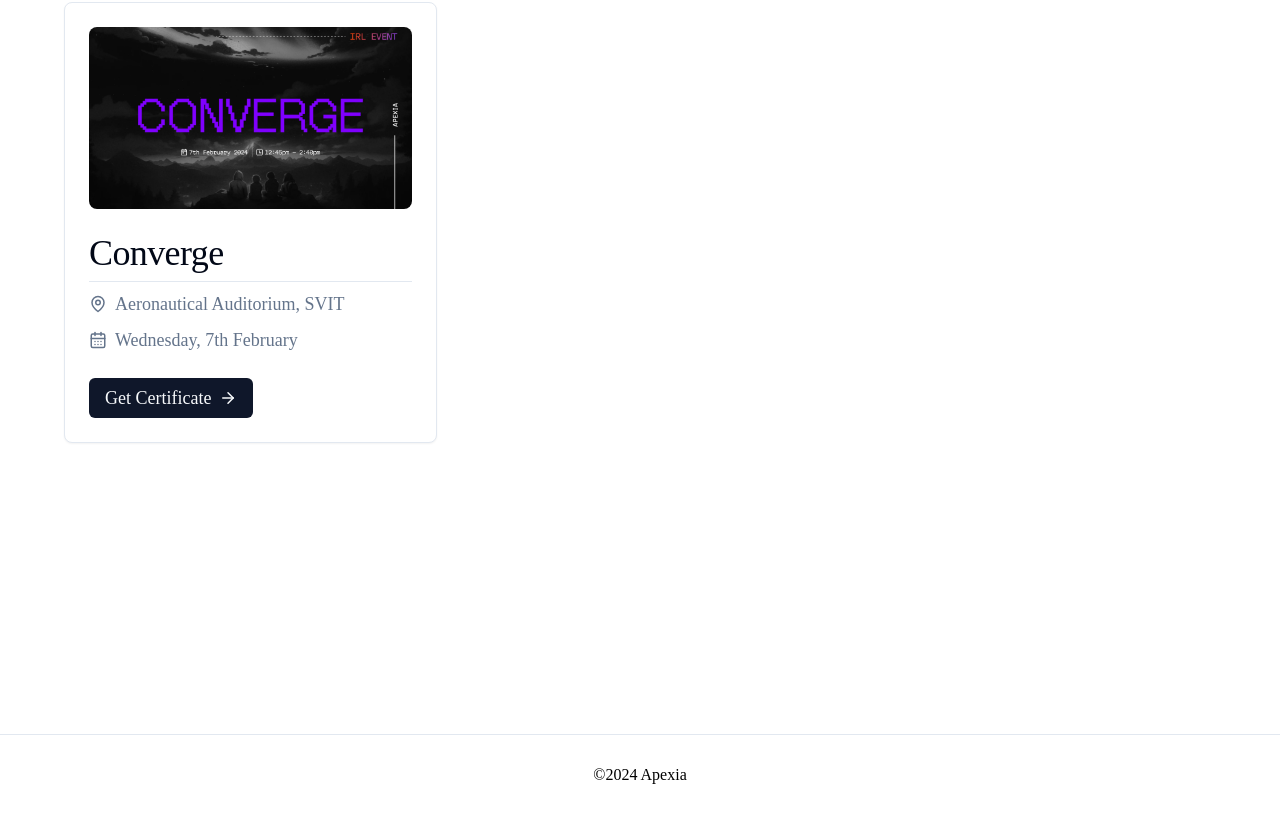
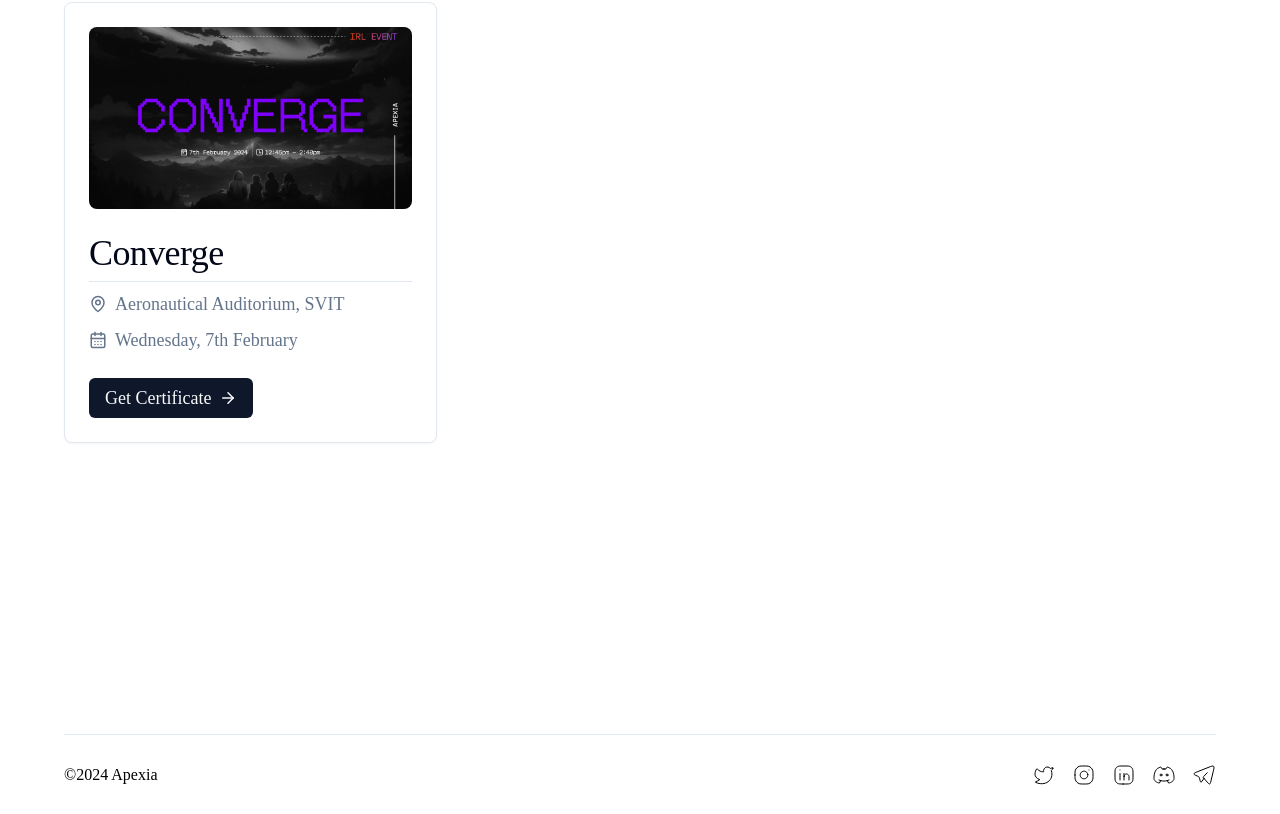
Before and after one commit to Apexia-Community/Apexia-Certificate, a Next.js app: page / in a window 1280 px wide. Shown: the part 215-1029 px from the top of the page. Built offline with nearby package versions, Linux system fonts and the light colour scheme; no server answers; a web font is replaced by a local one.

Commit message:
Added Socials

```diff
--- a/components/universal/Footer.tsx
+++ b/components/universal/Footer.tsx
@@ -2,8 +2,35 @@ export default function Footer() {
     const year = new Date().getFullYear();
 
     return (
-        <footer className="flex justify-center items-center w-full h-20 border-t text-black  dark:text-white mt-10">
+        <footer className="flex justify-between w-full max-w-[90%] mx-auto items-center h-20 border-t text-black  dark:text-white mt-10">
             <p className="text-center">©{year} Apexia</p>
+            <div className="flex gap-4 justify-end">
+                        <a href="https://www.x.com/apexia_club/" target="_blank" rel="noopener noreferrer" className="flex items-center justify-center cursor-pointer ">
+                            <svg xmlns="http://www.w3.org/2000/svg" width="24" height="24" viewBox="0 0 24 24" fill="none" className="stroke-black dark:stroke-white">
+                                <path d="M20.9608 5.25489C21.1399 4.84457 20.6691 4.49899 20.2745 4.71049C19.6557 5.04213 19.0045 5.31177 18.3302 5.5148C15.6161 2.12518 10.94 4.97882 11.631 8.63441C11.6534 8.75303 11.5652 8.86786 11.4445 8.86559C8.90196 8.81779 7.10701 7.99065 5.37498 6.04184C5.12908 5.76516 4.69391 5.7782 4.50788 6.09821C3.36354 8.06663 0.538612 14.1724 7.80588 16.6205C6.38468 17.5852 4.53053 18.4045 3.58068 18.7963C3.34575 18.8932 3.33572 19.2266 3.56743 19.3309C13.0505 23.6026 22.2799 17.3808 19.3574 7.58866C20.0384 6.91712 20.5813 6.12419 20.9608 5.25489Z"  stroke-width="1" stroke-linecap="round" stroke-linejoin="round" />
+                            </svg>
+                        </a>
+                        <a href="https://www.instagram.com/apexia_club/" target="_blank" rel="noopener noreferrer" className="flex items-center justify-center cursor-pointer ">
+                            <svg xmlns="http://www.w3.org/2000/svg" width="24" height="24" viewBox="0 0 24 24" fill="none" className="stroke-black dark:stroke-white">
+                                <path d="M16.9999 6.99945H17.0099M2.99994 12C2.99994 9.48639 2.99994 8.22958 3.35348 7.21924C3.9867 5.40959 5.40953 3.98676 7.21918 3.35354C8.22952 3 9.48633 3 11.9999 3C14.5135 3 15.7703 3 16.7807 3.35354C18.5903 3.98676 20.0131 5.40959 20.6464 7.21924C20.9999 8.22958 20.9999 9.48639 20.9999 12C20.9999 14.5136 20.9999 15.7704 20.6464 16.7808C20.0131 18.5904 18.5903 20.0132 16.7807 20.6465C15.7703 21 14.5135 21 11.9999 21C9.48633 21 8.22952 21 7.21918 20.6465C5.40953 20.0132 3.9867 18.5904 3.35348 16.7808C2.99994 15.7704 2.99994 14.5136 2.99994 12ZM15.7774 11.4398C15.8952 12.2344 15.7595 13.0458 15.3895 13.7588C15.0196 14.4718 14.4343 15.0499 13.7168 15.4111C12.9993 15.7722 12.1862 15.8979 11.3932 15.7703C10.6002 15.6427 9.86762 15.2683 9.29965 14.7003C8.73168 14.1323 8.35726 13.3997 8.22966 12.6067C8.10205 11.8137 8.22775 11.0006 8.58887 10.2831C8.94999 9.56564 9.52816 8.98031 10.2411 8.61036C10.9541 8.24042 11.7655 8.1047 12.56 8.22253C13.3705 8.3427 14.1208 8.72036 14.7002 9.29971C15.2795 9.87907 15.6572 10.6294 15.7774 11.4398Z"  stroke-width="1" stroke-linecap="round" stroke-linejoin="round" />
+                            </svg>
+                        </a>
+                        <a href="https://www.linkedin.com/in/apexiaclub" target="_blank" rel="noopener noreferrer" className="flex items-center justify-center cursor-pointer  ">
+                            <svg xmlns="http://www.w3.org/2000/svg" width="24" height="24" viewBox="0 0 24 24" fill="none" className="stroke-black dark:stroke-white" >
+                                <path d="M17 17V13.5C17 12.1193 15.8807 11 14.5 11C13.1193 11 12 12.1193 12 13.5M12 13.5V17M12 13.5V10.5M8 10.5V17M8 7V7.01M11 21H13C15.8003 21 17.2004 21 18.27 20.455C19.2108 19.9757 19.9757 19.2108 20.455 18.27C21 17.2004 21 15.8003 21 13V11C21 8.19974 21 6.79961 20.455 5.73005C19.9757 4.78924 19.2108 4.02433 18.27 3.54497C17.2004 3 15.8003 3 13 3H11C8.19974 3 6.79961 3 5.73005 3.54497C4.78924 4.02433 4.02433 4.78924 3.54497 5.73005C3 6.79961 3 8.19974 3 11V13C3 15.8003 3 17.2004 3.54497 18.27C4.02433 19.2108 4.78924 19.9757 5.73005 20.455C6.79961 21 8.19974 21 11 21Z"  stroke-width="1" stroke-linecap="round" stroke-linejoin="round" />
+                            </svg>
+                        </a>
+                        <a href="https://discord.gg/paUBRQB2jC" target="_blank" rel="noopener noreferrer" className="flex items-center justify-center cursor-pointer ">
+                            <svg xmlns="http://www.w3.org/2000/svg" width="24" height="24" viewBox="0 0 24 24" fill="none" className="stroke-black dark:stroke-white">
+                                <path d="M11 5.99991H13.6929C13.8829 5.99991 14.0565 5.89225 14.1409 5.72204L14.8191 4.35434C14.9221 4.14663 15.1533 4.03755 15.3761 4.10146C16.0315 4.2894 17.4069 4.74283 18.5042 5.49991C22.3682 8.39714 22.0078 14.8896 21.9786 16.2608C21.9768 16.3445 21.9554 16.427 21.9142 16.4999C19.9311 19.9999 16.491 19.9999 16.491 19.9999L15.3248 17.5737M13 5.99991H10.3119C10.1224 5.99991 9.94909 5.8927 9.86449 5.72306L9.18127 4.35311C9.07799 4.14602 8.84722 4.03743 8.62476 4.10121C7.96978 4.28899 6.59358 4.74248 5.49577 5.49991C1.6318 8.39714 1.99218 14.8896 2.0214 16.2608C2.02319 16.3445 2.04456 16.427 2.08583 16.4999C4.06894 19.9999 7.50897 19.9999 7.50897 19.9999L8.67893 17.5733M7.00128 16.9999C7.60094 17.2247 8.15567 17.4158 8.67893 17.5733M17.0038 16.9999C16.4036 17.2249 15.8485 17.4162 15.3248 17.5737M8.67893 17.5733C11.1232 18.3086 12.8808 18.3088 15.3248 17.5737M10.0021 11.9999C10.0021 12.5522 9.55422 12.9999 9.00179 12.9999C8.44937 12.9999 8.00154 12.5522 8.00154 11.9999C8.00154 11.4476 8.44937 10.9999 9.00179 10.9999C9.55422 10.9999 10.0021 11.4476 10.0021 11.9999ZM16.0036 11.9999C16.0036 12.5522 15.5558 12.9999 15.0033 12.9999C14.4509 12.9999 14.0031 12.5522 14.0031 11.9999C14.0031 11.4476 14.4509 10.9999 15.0033 10.9999C15.5558 10.9999 16.0036 11.4476 16.0036 11.9999Z"  stroke-width="1" stroke-linecap="round" stroke-linejoin="round" />
+                            </svg>
+                        </a>
+                        <a href="https://t.me/apexia_club" target="_blank" rel="noopener noreferrer" className="flex items-center justify-center cursor-pointer ">
+                            <svg xmlns="http://www.w3.org/2000/svg" width="24" height="24" viewBox="0 0 24 24" fill="none" className="stroke-black dark:stroke-white">
+                                <path d="M11.9854 15.4083L15.2268 19.0936C16.4277 20.4589 17.0282 21.1416 17.6567 20.9754C18.2852 20.8092 18.5008 19.9108 18.9318 18.1138L21.3229 8.1459C21.9868 5.37832 22.3187 3.99454 21.5808 3.312C20.843 2.62947 19.564 3.13725 17.0061 4.15282L5.13876 8.86449C3.09293 9.67674 2.07001 10.0829 2.00507 10.7808C1.99842 10.8522 1.99831 10.9241 2.00474 10.9955C2.06754 11.6937 3.08921 12.1033 5.13255 12.9223C6.05838 13.2934 6.5213 13.479 6.8532 13.8344C6.89052 13.8743 6.9264 13.9157 6.96078 13.9584C7.26658 14.3384 7.39709 14.8371 7.65808 15.8344L8.14653 17.701C8.4005 18.6715 8.52749 19.1568 8.86008 19.223C9.19267 19.2891 9.48225 18.8867 10.0614 18.0819L11.9854 15.4083ZM11.9854 15.4083L11.6676 15.0771C11.3059 14.7001 11.1251 14.5117 11.1251 14.2775C11.1251 14.0433 11.3059 13.8548 11.6676 13.4778L15.2406 9.75409" stroke-width="1" stroke-linecap="round" stroke-linejoin="round" />
+                            </svg>
+                        </a>
+                    </div>
         </footer>
     );
 }
```
